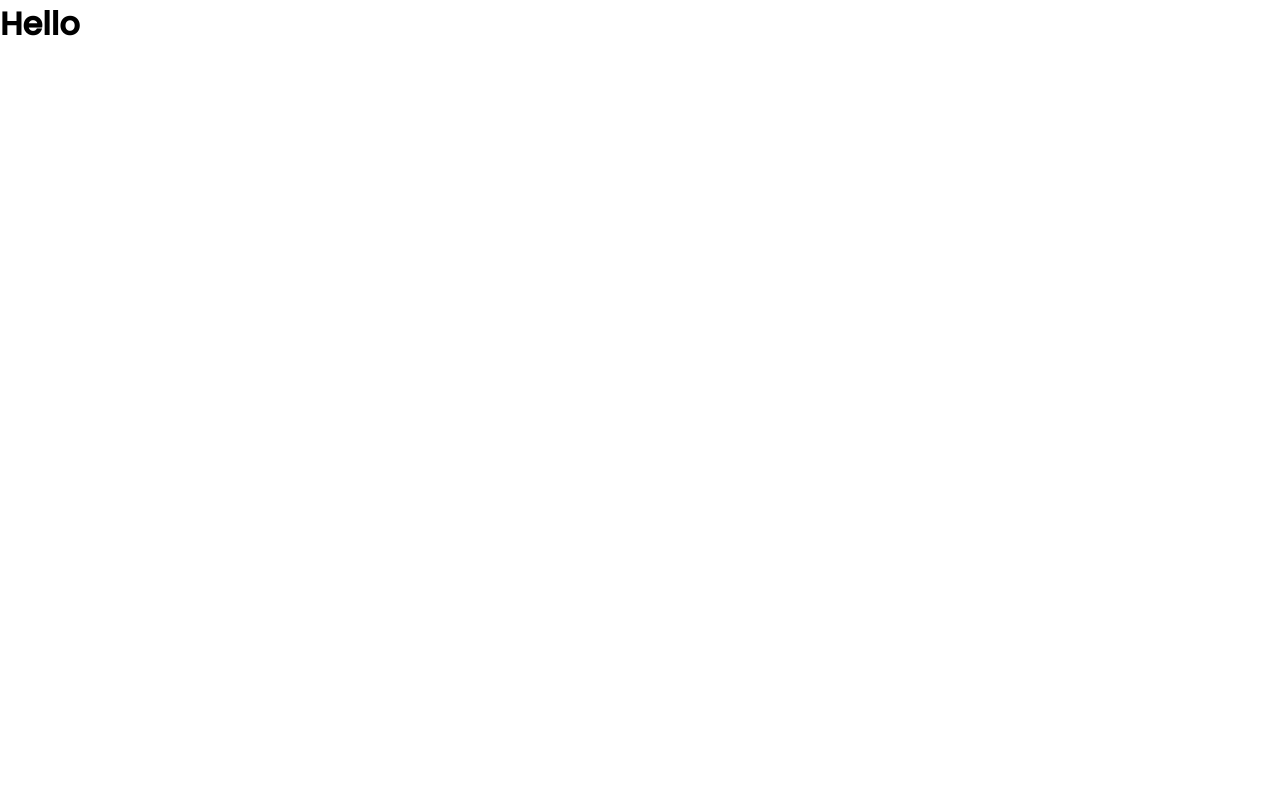
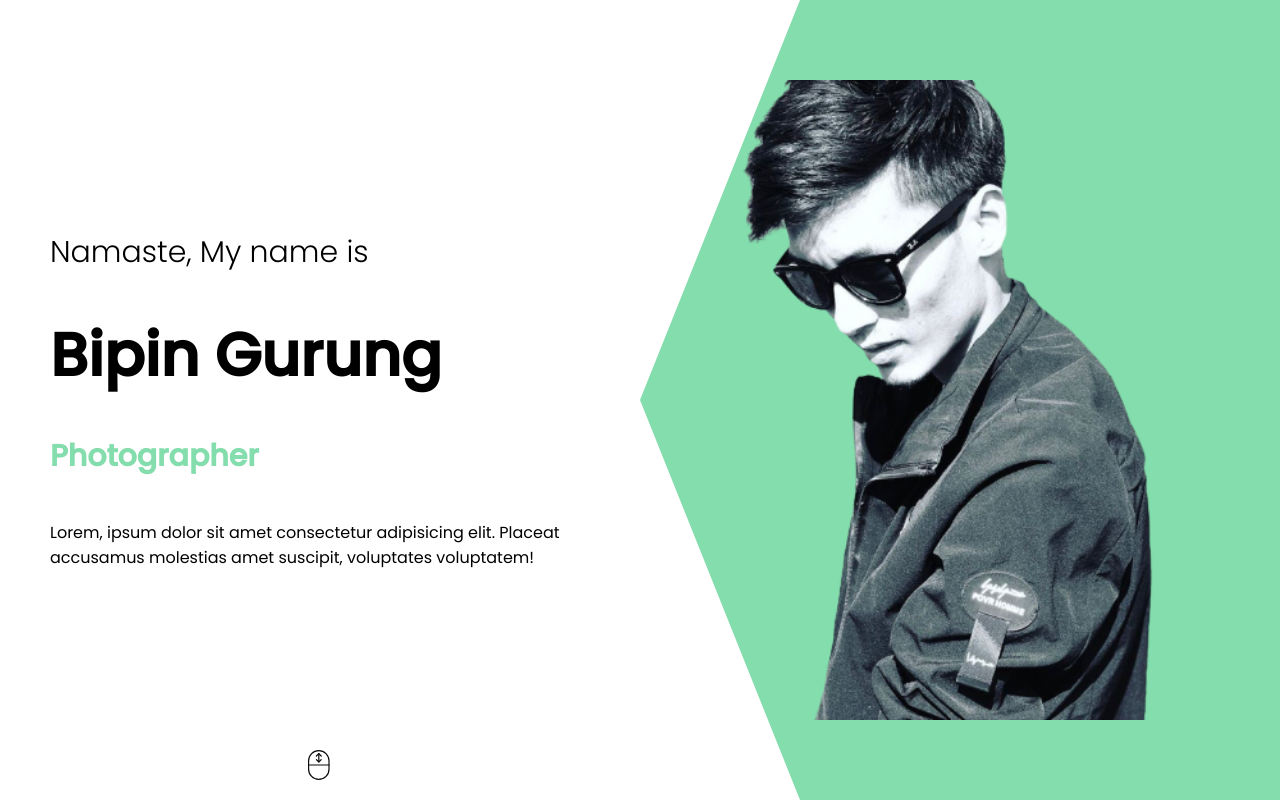
Before and after one commit to Bipingrg-code/react-protfolio, a React (Create React App) app: page / in a window 1280 px wide. Built offline with nearby package versions, Linux system fonts and the light colour scheme.

Commit message:
add intro component

```diff
--- a/src/App.js
+++ b/src/App.js
@@ -1,9 +1,10 @@
-function App() {
-  return (
+import Intro from "./components/Intro";
+
+const App = () => {
+  return(
     <div>
-      <h1>Hello</h1>
+      <Intro />
     </div>
-  );
+  )
 }
-
 export default App;
--- a/src/components/Intro.jsx
+++ b/src/components/Intro.jsx
@@ -1,9 +1,92 @@
+import "./intro.css";
+import Profile from "../img/profile.png";
+const Intro = () => {
+  return (
+    <div className="i">
+      <div className="i-left">
+        <div className="i-left-wrapper">
+          <h2 className="i-intro">Namaste, My name is</h2>
+          <h1 className="i-name">Bipin Gurung</h1>
+          <div className="i-title">
+            <div className="i-title-wrapper">
+              <div className="i-title-item">Full Stack Web Developer</div>
+              <div className="i-title-item">UX/UI Designer</div>
+              <div className="i-title-item">Photographer</div>
+              <div className="i-title-item">Content Creator</div>
+              <div className="i-title-item">Writer</div>
+            </div>
+          </div>
+          <div className="i-desc">
+            <p>
+              Lorem, ipsum dolor sit amet consectetur adipisicing elit. Placeat
+              accusamus molestias amet suscipit, voluptates voluptatem!
+            </p>
+          </div>
+        </div>
+        <svg
+          className="scroll-btn"
+          width="75"
+          height="75"
+          viewBox="0 0 75 75"
+          fill="none"
+          stroke="#0a0a0a"
+          cursor="pointer"
+          xmlns="http://www.w3.org/2000/svg"
+        >
+          <g id="scroll">
+            <path
+              id="Vector"
+              d="M40.5 15L34.5 9L28.5 15"
+              stroke-width="3"
+              stroke-miterlimit="10"
+              stroke-linecap="round"
+              stroke-linejoin="round"
+            />
+            <path
+              id="Vector_2"
+              d="M28.5 24L34.5 30L40.5 24"
+              stroke-width="3"
+              stroke-miterlimit="10"
+              stroke-linecap="round"
+              stroke-linejoin="round"
+            />
+            <g id="Group">
+              <path
+                id="Vector_3"
+                d="M9 37.5H60"
+                stroke-width="3"
+                stroke-miterlimit="10"
+                stroke-linecap="round"
+                stroke-linejoin="round"
+              />
+            </g>
+            <path
+              id="Vector_4"
+              d="M34.5 27V9"
+              stroke-width="2.9895"
+              stroke-miterlimit="10"
+              stroke-linecap="round"
+              stroke-linejoin="round"
+            />
+            <g id="Group_2">
+              <path
+                id="Vector_5"
+                d="M9 27C9 12.918 20.418 1.5 34.5 1.5C48.5859 1.5 60 12.918 60 27C60 29.8906 60 45.1094 60 48C60 62.082 48.5859 73.5 34.5 73.5C20.418 73.5 9 62.082 9 48C9 45.1094 9 29.8906 9 27Z"
+                stroke-width="3"
+                stroke-miterlimit="10"
+                stroke-linecap="round"
+                stroke-linejoin="round"
+              />
+            </g>
+          </g>
+        </svg>
+      </div>
+      <div className="i-right">
+        <div className="i-shape">w</div>
+        <img src={Profile} alt="" className="i-img" />
+      </div>
+    </div>
+  );
+};
 
-
-const Intro = () =>{
-  return (
-    <div>Intro</div>
-  )
-}
-
-export default Intro
+export default Intro;
--- /dev/null
+++ b/src/components/intro.css
@@ -0,0 +1,82 @@
+.i {
+  display: flex;
+  height: 100vh;
+}
+.i-left {
+  flex: 1;
+  display: flex;
+  justify-content: center;
+  align-items: center;
+}
+.i-left-wrapper {
+  padding: 50px;
+  height: 55%;
+  display: flex;
+  flex-direction: column;
+  justify-content: space-between;
+}
+.i-right {
+  flex: 1;
+  position: relative;
+}
+.i-intro {
+  font-size: 30px;
+  font-weight: 300;
+}
+.i-name {
+  font-size: 60px;
+}
+
+.i-title {
+  height: 50px;
+  overflow: hidden;
+}
+.i-title-wrapper {
+  height: 100%;
+  animation: move 10s ease-in-out infinite alternate;
+}
+@keyframes move {
+  25% {
+    transform: translateY(-50px);
+  }
+  50% {
+    transform: translateY(-100px);
+  }
+  75% {
+    transform: translateY(-150px);
+  }
+  100% {
+    transform: translateY(-200px);
+  }
+}
+.i-title-item {
+  height: 50px;
+  font-size: 30px;
+  font-weight: bolder;
+  color: #84ddac;
+  display: flex;
+  align-items: center;
+}
+
+.scroll-btn {
+  height: 30px;
+  width: 30px;
+  position: absolute;
+  bottom: 20px;
+}
+
+.i-img {
+  height: 100%;
+  width: 100%;
+  object-fit: contain;
+  position: absolute;
+}
+.i-shape {
+  clip-path: polygon(100% 0%, 100% 44%, 100% 100%, 25% 100%, 0% 50%, 25% 0%);
+  background-color: #84ddac;
+  height: 100%;
+  width: 100%;
+  position: absolute;
+  top: 0;
+  right: 0;
+}
```
Also changed, not shown: src/components/Intro.css (deleted), src/img/profile.png (added).
